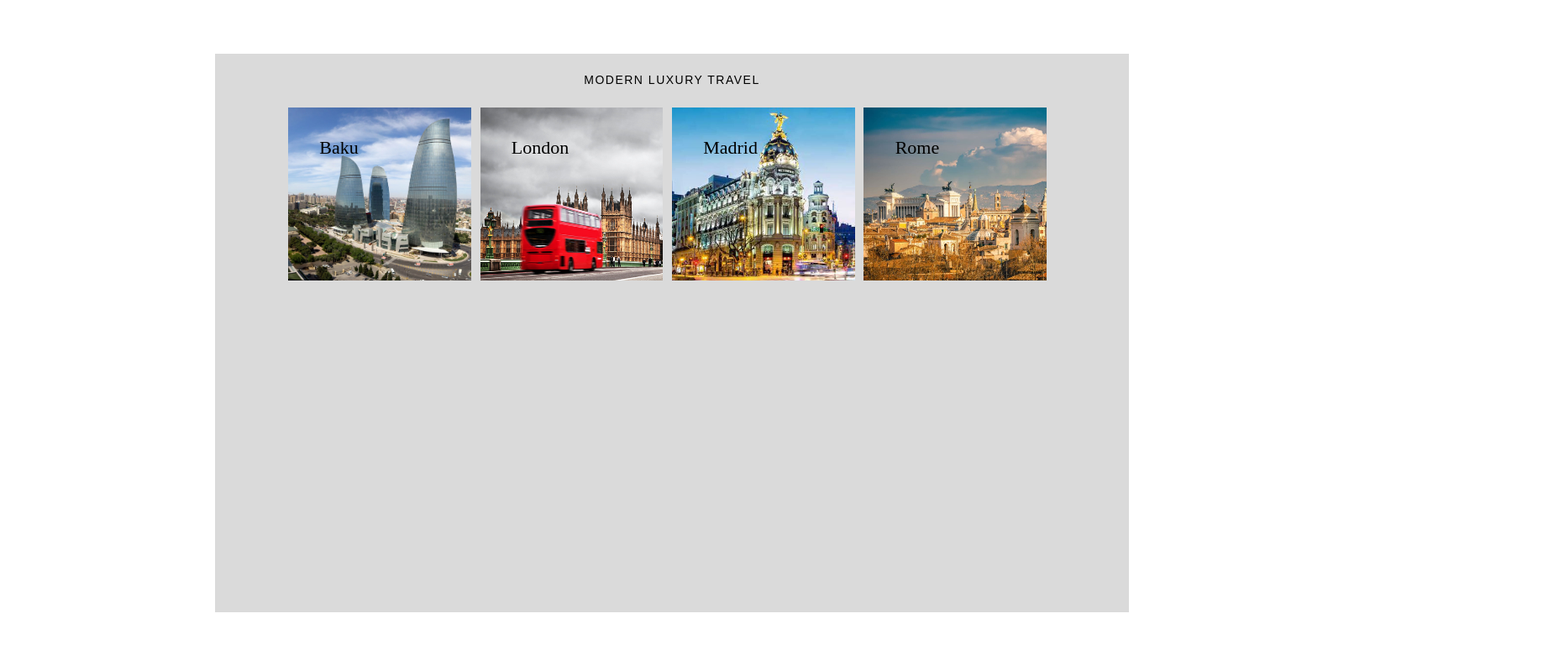
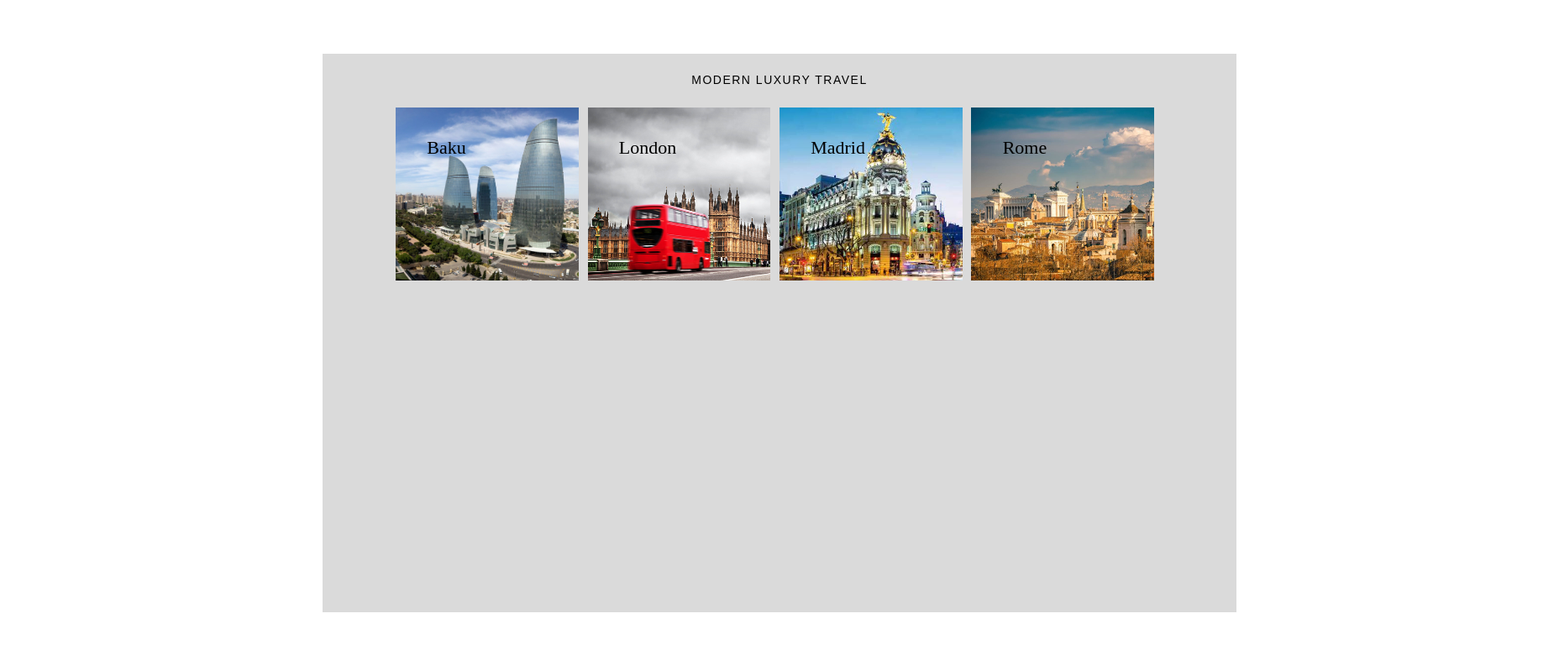
Before and after one commit to rashel8a/css4ro, a plain HTML site: page index.html in a window 1280 px wide. Shown: the whole page at 84% size, 1856 px wide, since content can reach past the window. Drawn offline with Linux system fonts and the light colour scheme.

Commit message:
Add css/style.css

```diff
--- a/css/style.css
+++ b/css/style.css
@@ -8,7 +8,7 @@ body {
 
 .container {
   background-color: #dadada;
-  margin: 5% 20%;
+  margin: 5% 30%;
   width: 80%;
   height: auto;
 }
```
